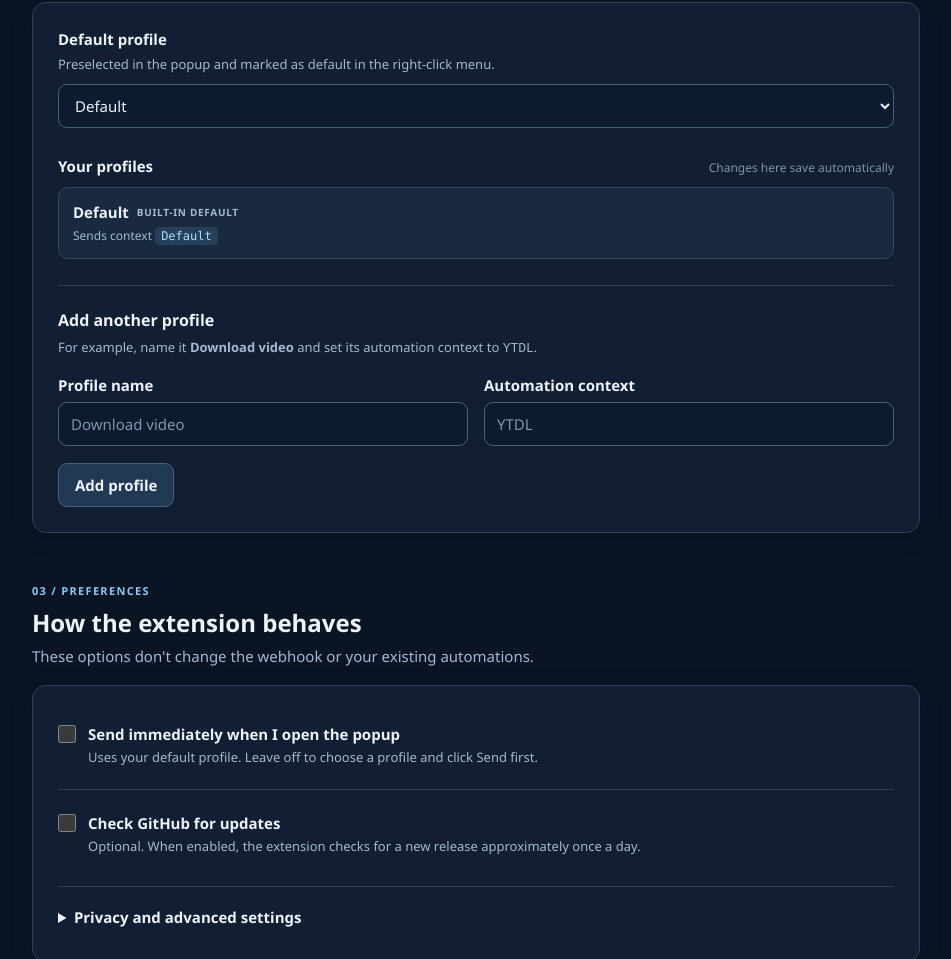
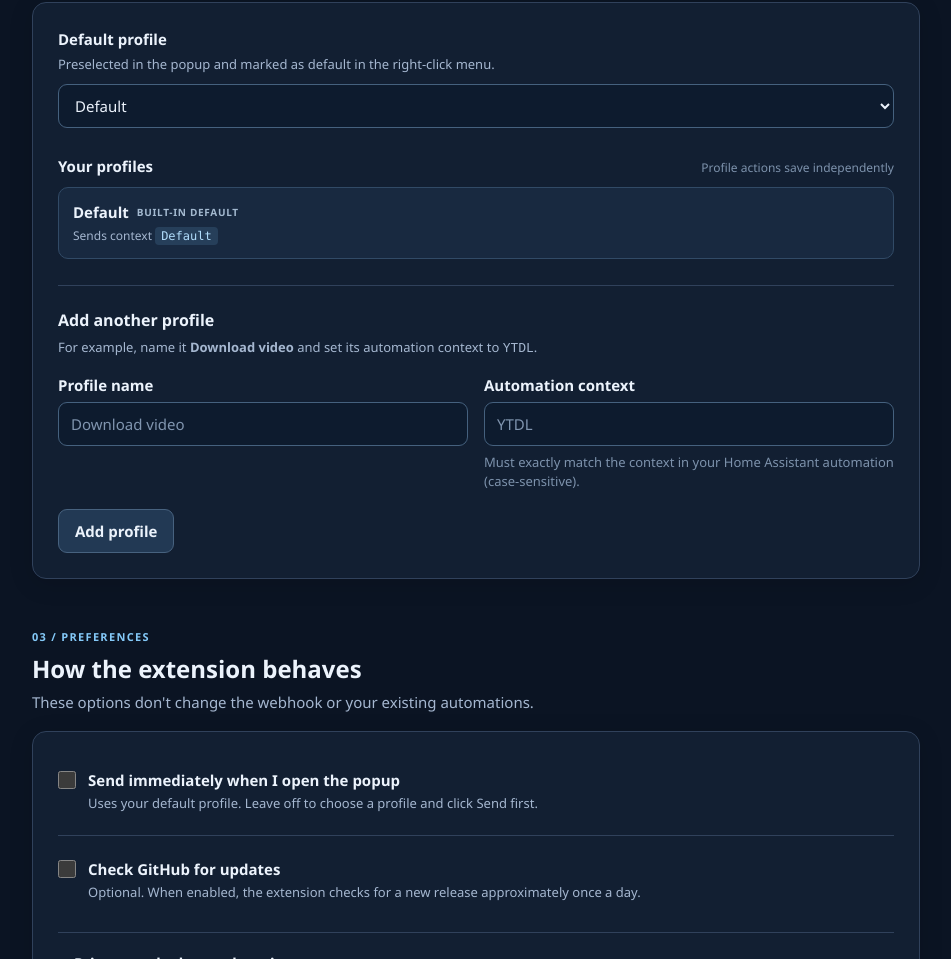
Before and after one commit to JOHLC/Send-to-Home-Assistant, a browser extension: page package/options.html in a window 1280 px wide. Shown: the part 996-1955 px from the top of the page, without its empty margins (280-1231 px from the left). Drawn offline with Linux system fonts and the light colour scheme.

Commit message:
docs/ui: clarify how each profile action persists and contexts match

```diff
--- a/package/options.html
+++ b/package/options.html
@@ -125,7 +125,7 @@
 
             <div class="subsection-heading">
               <h3>Your profiles</h3>
-              <span>Changes here save automatically</span>
+              <span>Profile actions save independently</span>
             </div>
             <div id="profilesList" class="profiles-list" aria-label="Send profiles"></div>
 
@@ -143,6 +143,7 @@
                   <input id="newProfileContext" type="text" maxlength="64" required
                          pattern="[A-Za-z0-9][A-Za-z0-9_-]*" placeholder="YTDL"
                          spellcheck="false" autocomplete="off">
+                  <p class="field-footnote">Must exactly match the context in your Home Assistant automation (case-sensitive).</p>
                 </div>
               </div>
               <button class="button button-secondary" type="submit" disabled>Add profile</button>
```
